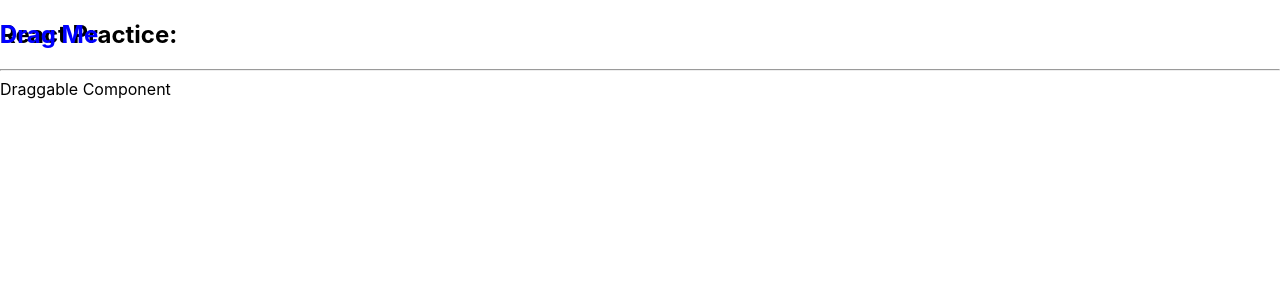
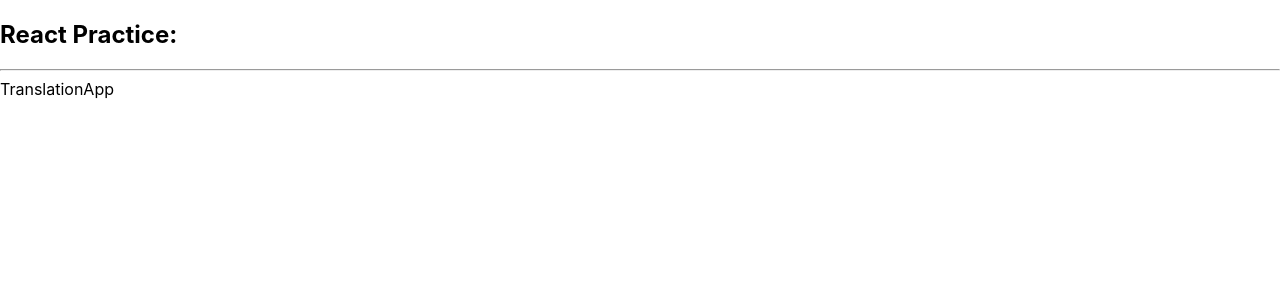
Before and after one commit to tharuAnish/StartCraft, a React (Create React App) app: page / in a window 1280 px wide. Shown: the top 300 px of the page. Built offline with nearby package versions, Linux system fonts and the light colour scheme.

Commit message:
Translation App initiated

```diff
--- a/src/App.js
+++ b/src/App.js
@@ -28,6 +28,7 @@ import UseReducerPagination from "./Components/23UseReducerPagination"
 import UseContextAuthentication from "./Components/24useContextAuthentication"
 import { AuthProvider } from "./Components/24AuthContext"
 import DraggableCmponent from "./Components/25DraggableCmponent"
+import TranslationApp from "./Components/26TranslationApp"
 
 export default function App() {
   // const items = ["1Notebook", "2Pen", "3Laptop", "4Book", "5Wallet", "6Keys"]
@@ -36,7 +37,8 @@ export default function App() {
     <div>
       <h2>React Practice:</h2>
       <hr />
-      <DraggableCmponent />
+      <TranslationApp />
+      {/* <DraggableCmponent /> */}
       {/* <AuthProvider>
         <UseContextAuthentication />
       </AuthProvider> */}
--- /dev/null
+++ b/src/Components/26TranslationApp.jsx
@@ -0,0 +1,7 @@
+import React from "react"
+
+const TranslationApp = () => {
+  return <div>TranslationApp</div>
+}
+
+export default TranslationApp
```
